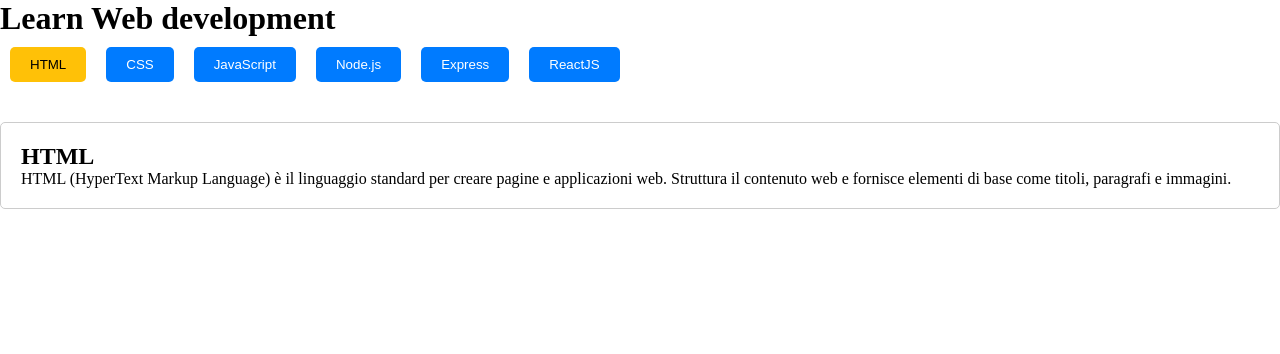
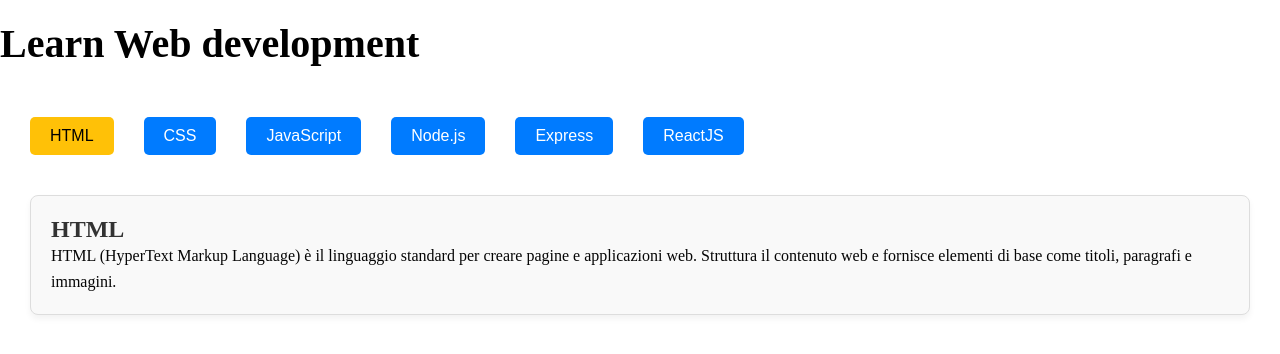
Before and after one commit to francescoguttuso/react-use-state, a React (Vite) app: page / in a window 1280 px wide. Shown: the top 354 px of the page. Built offline with nearby package versions, Linux system fonts and the light colour scheme.

Commit message:
feat: update styles for App, LanguageButton, and LanguageCard components

```diff
--- a/src/App.css
+++ b/src/App.css
@@ -2,4 +2,10 @@
     display: flex;
     gap: 10px;
     margin-top: 40px;
+    margin-left: 20px;
 }
+
+h1 {
+    margin-top: 20px;
+    font-size: 2.5rem;
+}
--- a/src/App.jsx
+++ b/src/App.jsx
@@ -2,6 +2,7 @@
 import { LanguageButton } from "./components/LanguageButton";
 import { LanguageCard } from "./components/LanguageCard";
 import { languages } from "./data/languages";
+import "./App.css";
 
 export const App = () => {
   const [activeLanguage, setActiveLanguage] = useState(languages[0]);
--- a/src/components/LanguageButton.css
+++ b/src/components/LanguageButton.css
@@ -7,6 +7,7 @@
     cursor: pointer;
     border: none;
     transition: background-color 0.2s ease;
+    font-size: 1rem;
 
 
 }
--- a/src/components/LanguageCard.css
+++ b/src/components/LanguageCard.css
@@ -1,6 +1,21 @@
 .card-details {
-    border: 1px solid #ccc;
-    border-radius: 5px;
+    border: 1px solid #ddd;
+    border-radius: 8px;
     padding: 20px;
+    background-color: #f9f9f9;
+    margin-top: 20px;
+    box-shadow: 0 4px 6px rgba(0, 0, 0, 0.05);
     margin-top: 30px;
+    margin-left: 30px;
+    margin-right: 30px;
 }
+
+.card-details h2 {
+    margin-top: 0;
+    color: #333;
+}
+
+.card-details p {
+    color: #050505;
+    line-height: 1.6;
+}
```
